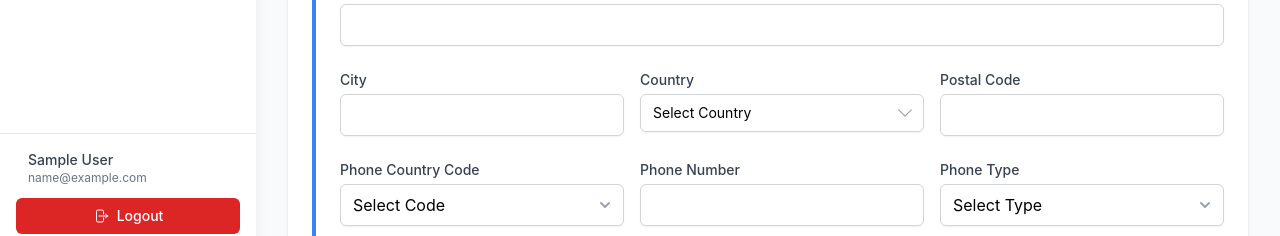
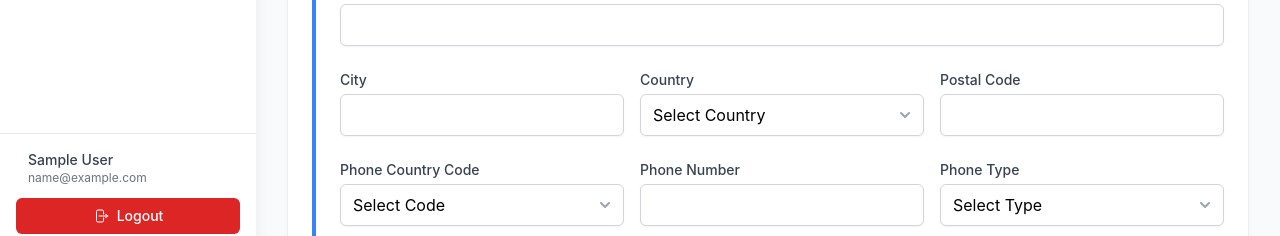
Before and after one commit to admin-settleonai/complex-forms-testing, a React (Create React App) app in the folder frontend/: page /forms/workday-style in a window 1280 px wide. Shown: the part 550-786 px from the top of the page. Built offline with nearby package versions, Linux system fonts and the light colour scheme; sample sign-in values are in the browser's storage.

Commit message:
Fix remaining TypeScript errors in WorkdayStyleFormPage
- Remove unused StaticDropdown import
- Use WorkdayDropdown for all dropdowns with endpoints
- Add String() conversion for all dropdown values to ensure proper typing
- Fixes TS2322 error about boolean not assignable to string | string[]

```diff
--- a/frontend/src/pages/WorkdayStyleFormPage.tsx
+++ b/frontend/src/pages/WorkdayStyleFormPage.tsx
@@ -1,7 +1,6 @@
 import React, { useState, useEffect } from 'react';
 import { useNavigate } from 'react-router-dom';
 import axios from 'axios';
-import StaticDropdown from '../components/dropdowns/StaticDropdown';
 import WorkdayDropdown from '../components/dropdowns/WorkdayDropdown';
 
 interface FormData {
@@ -239,15 +238,14 @@ const WorkdayStyleFormPage: React.FC = () => {
           </div>
 
           <div>
-            <StaticDropdown
+            <WorkdayDropdown
               label="Country"
               name={countryField}
               dataAutomationId={`address--countryRegion--${suffix}`}
-              value={formData[countryField]}
+              value={String(formData[countryField] || '')}
               onChange={(value) => handleChange(countryField, value)}
               endpoint="/api/form-data/countries"
               placeholder="Select Country"
-              ariaLabel={`Country selection ${suffix}`}
             />
           </div>
 
@@ -273,7 +271,7 @@ const WorkdayStyleFormPage: React.FC = () => {
             label="State/Province"
             name={stateField}
             dataAutomationId={`address--state--${suffix}`}
-            value={formData[stateField]}
+            value={String(formData[stateField] || '')}
             onChange={(value) => handleChange(stateField, value)}
             endpoint="/api/form-data/workday/states"
             placeholder="Select State"
@@ -287,7 +285,7 @@ const WorkdayStyleFormPage: React.FC = () => {
             label="Phone Country Code"
             name={phoneCodeField}
             dataAutomationId={`phone--countryCode--${suffix}`}
-            value={formData[phoneCodeField]}
+            value={String(formData[phoneCodeField] || '')}
             onChange={(value) => handleChange(phoneCodeField, value)}
             endpoint="/api/form-data/workday/phone-codes"
             placeholder="Select Code"
@@ -312,7 +310,7 @@ const WorkdayStyleFormPage: React.FC = () => {
             label="Phone Type"
             name={phoneTypeField}
             dataAutomationId={`phone--type--${suffix}`}
-            value={formData[phoneTypeField]}
+            value={String(formData[phoneTypeField] || '')}
             onChange={(value) => handleChange(phoneTypeField, value)}
             endpoint="/api/form-data/workday/phone-types"
             placeholder="Select Type"
@@ -341,7 +339,7 @@ const WorkdayStyleFormPage: React.FC = () => {
             label="Department"
             name={departmentField}
             dataAutomationId={`organization--department--${suffix}`}
-            value={formData[departmentField]}
+            value={String(formData[departmentField] || '')}
             onChange={(value) => handleChange(departmentField, value)}
             endpoint="/api/form-data/departments"
             placeholder="Select Department"
@@ -352,7 +350,7 @@ const WorkdayStyleFormPage: React.FC = () => {
               label="Team"
               name={teamField}
               dataAutomationId={`organization--team--${suffix}`}
-              value={formData[teamField]}
+              value={String(formData[teamField] || '')}
               onChange={(value) => handleChange(teamField, value)}
               endpoint="/api/form-data/workday/teams"
               placeholder="Select Team"
```
